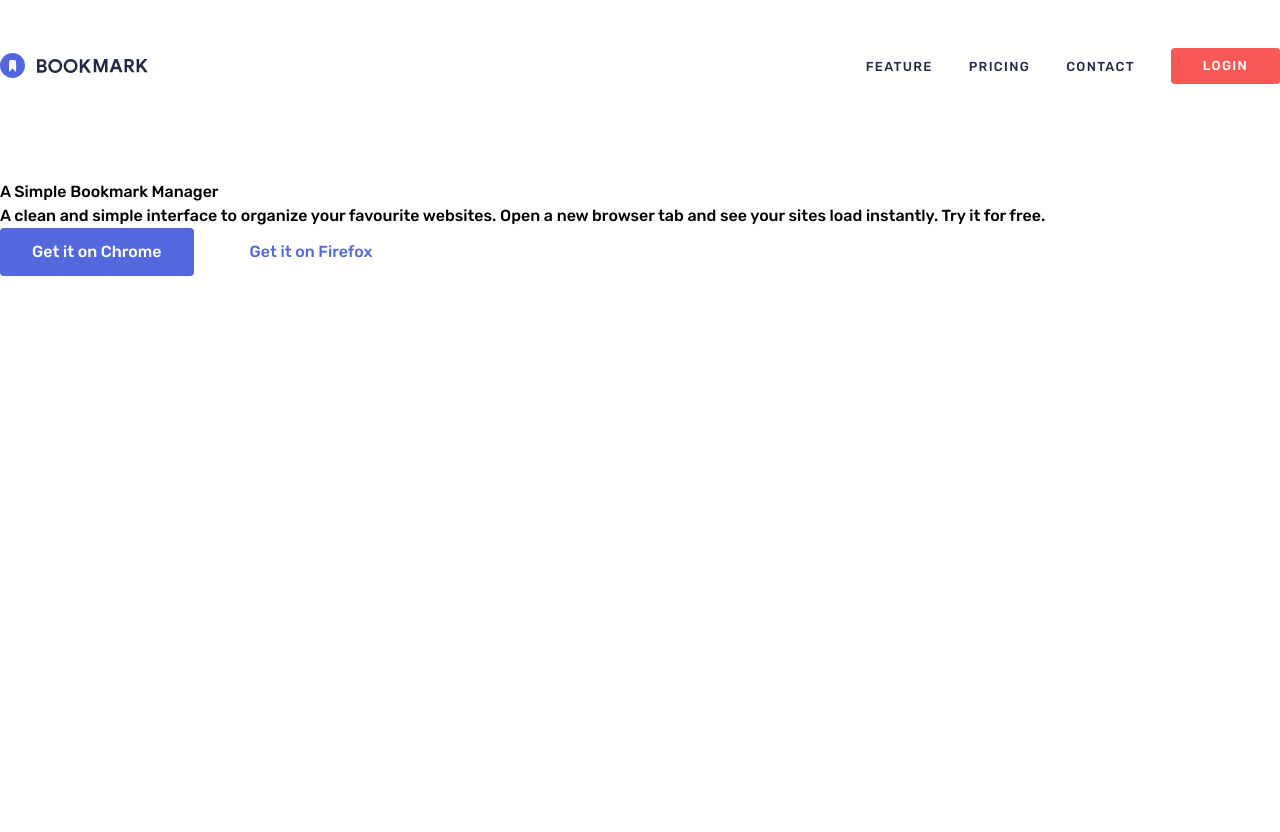
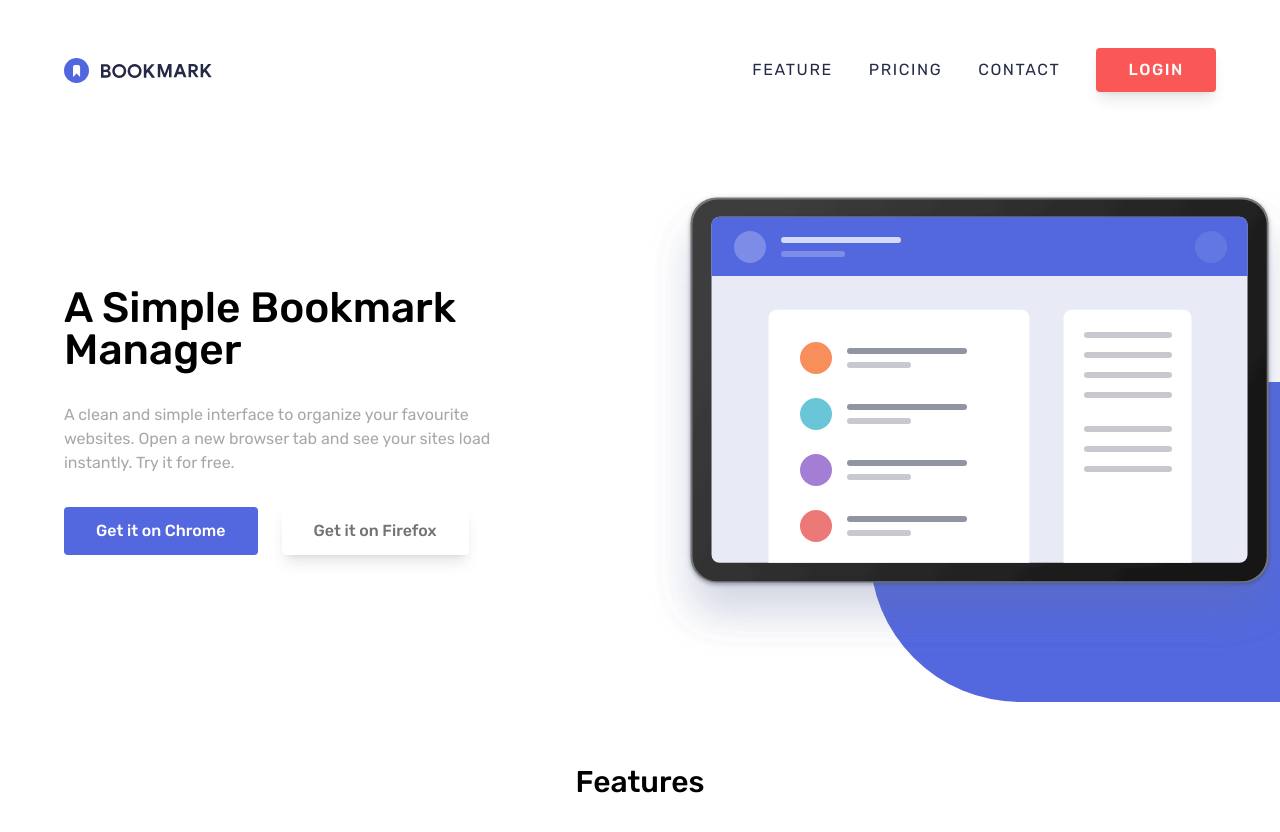
Before and after one commit to code-luanhs/bookmark, a React (Create React App) app: page / in a window 1280 px wide. Shown: the top 832 px of the page. Before the commit the page ends 800 px from the top, so only its background shows below. Built offline with nearby package versions, Linux system fonts and the light colour scheme.

Commit message:
feat: layout intro

```diff
--- a/src/App.js
+++ b/src/App.js
@@ -1,11 +1,13 @@
 import Header from './components/Header';
 import Intro from './components/Intro';
+import Features from './components/Features';
 
 function App() {
   return (
     <div className="font-medium">
       <Header />
       <Intro />
+      <Features />
     </div>
   );
 }
--- /dev/null
+++ b/src/components/Features/index.js
@@ -0,0 +1,9 @@
+function Features() {
+  return (
+    <div className="max-w-container mx-auto py-16">
+      <h2 className="text-center text-h2">Features</h2>
+    </div>
+  )
+}
+
+export default Features;
--- a/src/components/Header/index.js
+++ b/src/components/Header/index.js
@@ -2,7 +2,7 @@ import Navbar from '../Navbar';
 
 function Header() {
   return (
-    <div className="flex items-center justify-between max-w-[1440px] mx-auto py-12">
+    <div className="flex items-center justify-between max-w-container mx-auto py-12">
       <img
         src="images/logo-bookmark.svg"
         alt="Logo"
--- a/src/components/Intro/index.js
+++ b/src/components/Intro/index.js
@@ -1,8 +1,10 @@
 function Intro() {
   return (
-    <div className="max-w-[1440px] mx-auto py-12">
-      <h1>A Simple Bookmark Manager</h1>
-      <p>
+    <div className="overflow-hidden">
+      <div className="max-w-container mx-auto py-12 flex items-center justify-between relative">
+        <div className="max-w-[475px]">
+          <h1 className="text-h1">A Simple Bookmark Manager</h1>
+          <p className="my-8 text-gray font-normal">
             A clean and simple interface to organize your favourite websites.
             Open a new browser tab and see your sites load instantly.
             Try it for free.
@@ -13,10 +15,21 @@ function Intro() {
                 <a href="#" className="block text-white bg-soft-blue rounded py-3 px-8">Get it on Chrome</a>
               </li>
               <li>
-            <a href="#" className="block text-soft-blue bg-white rounded py-3 px-8">Get it on Firefox</a>
+                <a href="#" className="block text-dark-gray bg-white rounded py-3 px-8 shadow-lg">
+                  Get it on Firefox
+                </a>
               </li>
             </ul>
           </nav>
+        </div>
+        <img
+          src="images/illustration-hero.svg"
+          alt="Hero Illustration"
+          loading="lazy"
+          className="relative left-[8%] z-10"
+        />
+        <div className="block absolute z-0 bottom-0 left-[70%] w-full max-w-350px h-80 bg-soft-blue rounded-bl-[150px]"></div>
+      </div>
     </div>
   );
 }
--- a/src/components/NavbarItem/index.js
+++ b/src/components/NavbarItem/index.js
@@ -1,30 +1,34 @@
 const items = [
   {
+    id: 1,
     name: 'Feature',
     link: '#',
-    class: 'uppercase tracking-widest text-[13px] text-dark-blue'
+    class: 'uppercase tracking-widest font-normal text-sm text-dark-blue'
   },
   {
+    id: 2,
     name: 'Pricing',
     link: '#',
-    class: 'uppercase tracking-widest text-[13px] text-dark-blue'
+    class: 'uppercase tracking-widest font-normal text-sm text-dark-blue'
   },
   {
+    id: 3,
     name: 'Contact',
     link: '#',
-    class: 'uppercase tracking-widest text-[13px] text-dark-blue'
+    class: 'uppercase tracking-widest font-normal text-sm text-dark-blue'
   },
   {
+    id: 4,
     name: 'Login',
     link: '#',
-    class: 'block uppercase tracking-widest text-[13px] text-white bg-soft-red rounded py-2 px-8'
+    class: 'block uppercase tracking-widest font-medium text-sm text-white bg-soft-red rounded py-2.5 px-8 shadow-lg'
   },
 ];
 
 function NavbarItem() {
   return (
     items.map(item => (
-      <li>
+      <li key={item.id}>
         <a className={item.class} href={item.link}>
           {item.name}
         </a>
--- a/tailwind.config.js
+++ b/tailwind.config.js
@@ -9,7 +9,24 @@ module.exports = {
       'blue': 'hsl(229, 8%, 60%)',
       'soft-blue': 'hsl(231, 69%, 60%)',
       'dark-blue': 'hsl(229, 31%, 21%)',
-      'soft-red': 'hsl(0, 94%, 66%)'
+      'soft-red': 'hsl(0, 94%, 66%)',
+      'gray': '#a8a7ac',
+      'dark-gray': '#717276'
+    },
+    fontSize: {
+      'h1': ['2.65rem', {
+        lineHeight: '1',
+        letterSpacing: '0',
+        fontWeight: '500',
+      }],
+      'h2': ['1.875rem', {
+        lineHeight: '2rem',
+        letterSpacing: '0',
+        fontWeight: '500',
+      }],
+    },
+    maxWidth: {
+      'container': '1152px'
     }
   },
   plugins: [],
```
Lines whose indentation alone changed are shown as unchanged.
